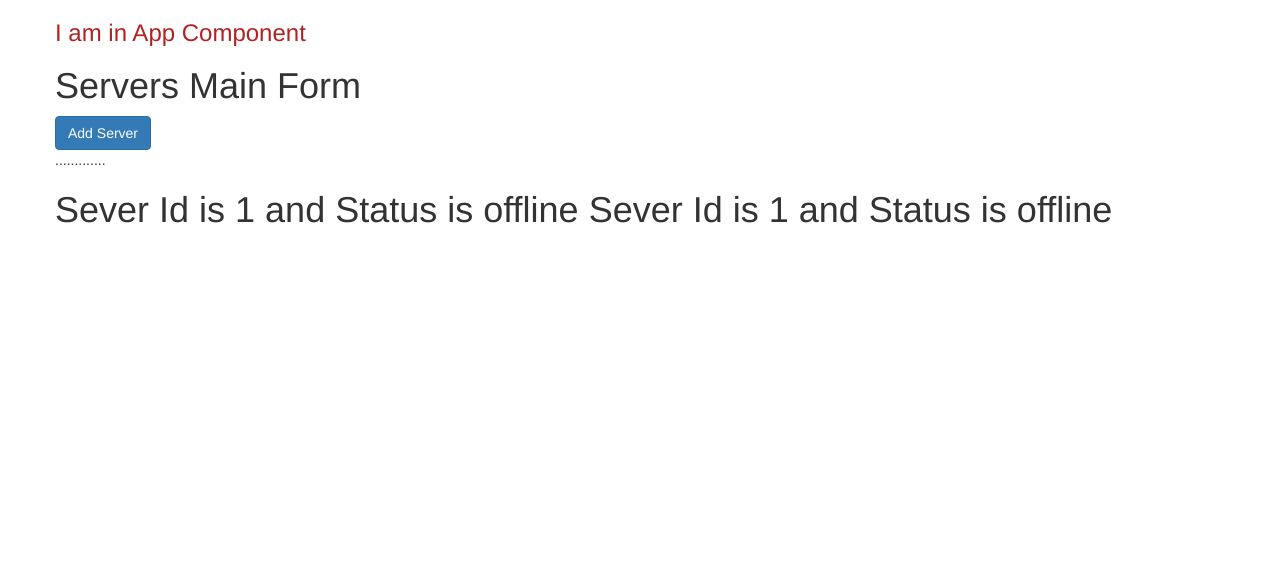
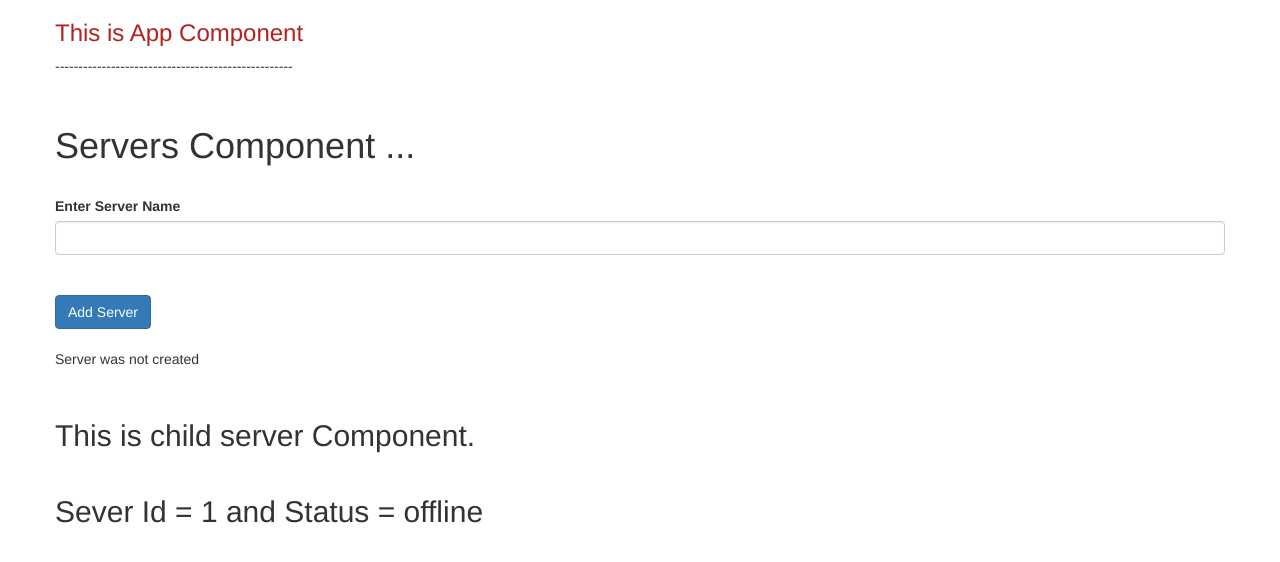
Before and after one commit to PallabPandaOwn/AngularPractice, an Angular app: page / in a window 1280 px wide. Shown: the top 562 px of the page. Built offline with nearby package versions, Linux system fonts and the light colour scheme.

Commit message:
Working on Bindings(String Interpolation and property binding and event Bindings

```diff
--- a/src/app/app.component.html
+++ b/src/app/app.component.html
@@ -1,7 +1,9 @@
 <div class="container">
     <div class="row">
         <div class="xs-col-12">
-            <h3>I am in App Component</h3>
+            <h3>This is App Component</h3>
+            <P>---------------------------------------------------</P>
+            <br/>
             <app-servers></app-servers>
             <!-- <app-server></app-server> -->
             <!-- <div app-servers></div> -->
--- a/src/app/server/server.component.html
+++ b/src/app/server/server.component.html
@@ -1,7 +1,9 @@
-<h1>
+<h2>
     <!-- using String Interpolation -->
-    Sever Id is {{serverId}} and Status is {{serverstatus}}
+    <!-- Sever Id is {{serverId}} and Status is {{serverstatus}}  -->
 
     <!-- using function calling -->
-    Sever Id is {{serverId}} and Status is {{getServerStatus()}}
-</h1>
+    <P>This is child server Component.</P>
+    <br/>
+    <P>Sever Id = {{serverId}} and Status = {{getServerStatus()}}</P>
+</h2>
--- a/src/app/servers/servers.component.html
+++ b/src/app/servers/servers.component.html
@@ -1,5 +1,14 @@
 
-  <h1>Servers Main Form</h1>
-  <button class="btn btn-primary" [disabled]='!isEnable'>Add Server</button>
-  <p>.............</p>
+  <h1>Servers Component ...</h1>
+  <br/>
+  <label>Enter Server Name </label>
+
+  <input type="text" class="form-control" (input)="onServerUpdateName($event)">
+
+  <label>{{serverName}}</label>
+  <br/><br/>
+  <button class="btn btn-primary" [disabled]='!isEnable'(click)="onServerCreation()">Add Server</button>
+  <br/><br/>
+  <P>{{serverCreationStatus}}</P>
+  <br/>
   <app-server></app-server>
--- a/src/app/servers/servers.component.ts
+++ b/src/app/servers/servers.component.ts
@@ -8,14 +8,32 @@ import { Component, OnInit } from '@angular/core';
   styleUrls: ['./servers.component.css']
 })
 export class ServersComponent implements OnInit {
-  isEnable=false;
+  isEnable=false; // Initially disable
+  serverCreationStatus = "Server was not created"
+  serverName='';
   constructor() {
+
+    //Disable after 2 sec
     setTimeout(()=>{
       this.isEnable=true;
     },2000)
+
+    //enable again after 10 sec
+    setTimeout(()=>{
+      alert("Enable Button Again !")
+      this.isEnable=true;
+    },5000)
   }
-
   ngOnInit() {
   }
 
+  onServerCreation(){
+    this.serverCreationStatus="Server created";
+    this.isEnable=false
+  }
+
+  onServerUpdateName(event:Event){
+    this.serverName=(<HTMLInputElement>event.target).value;
+  }
+
 }
```
